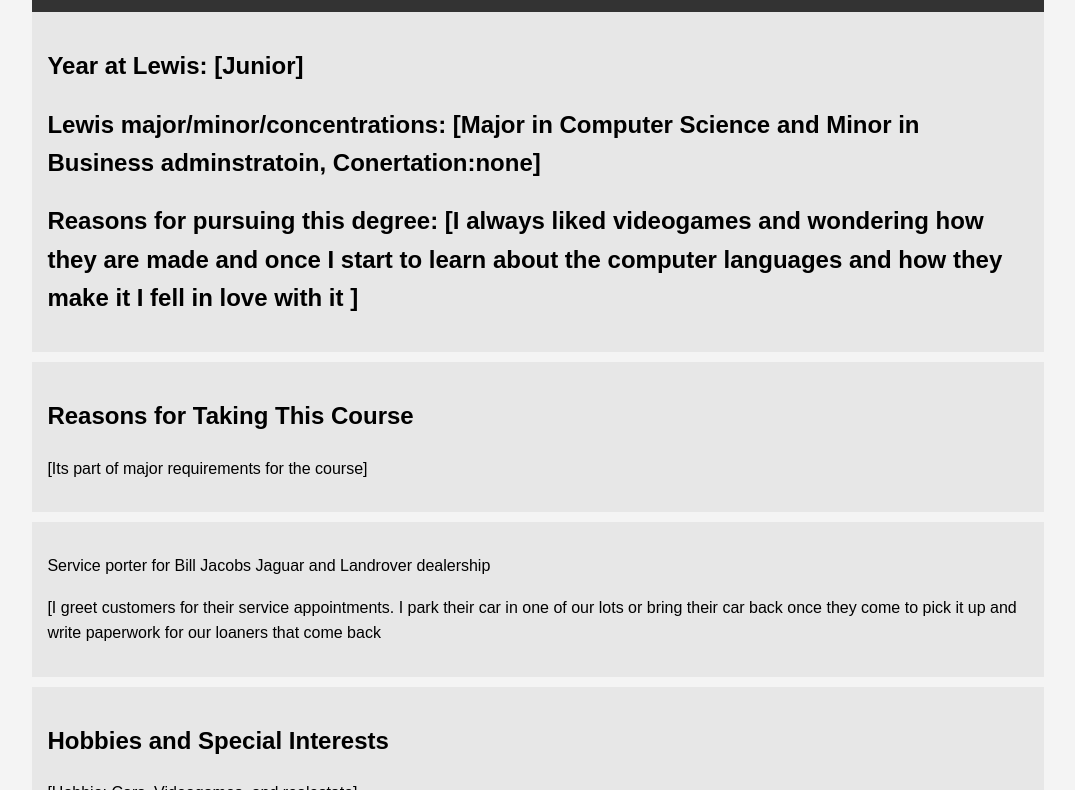
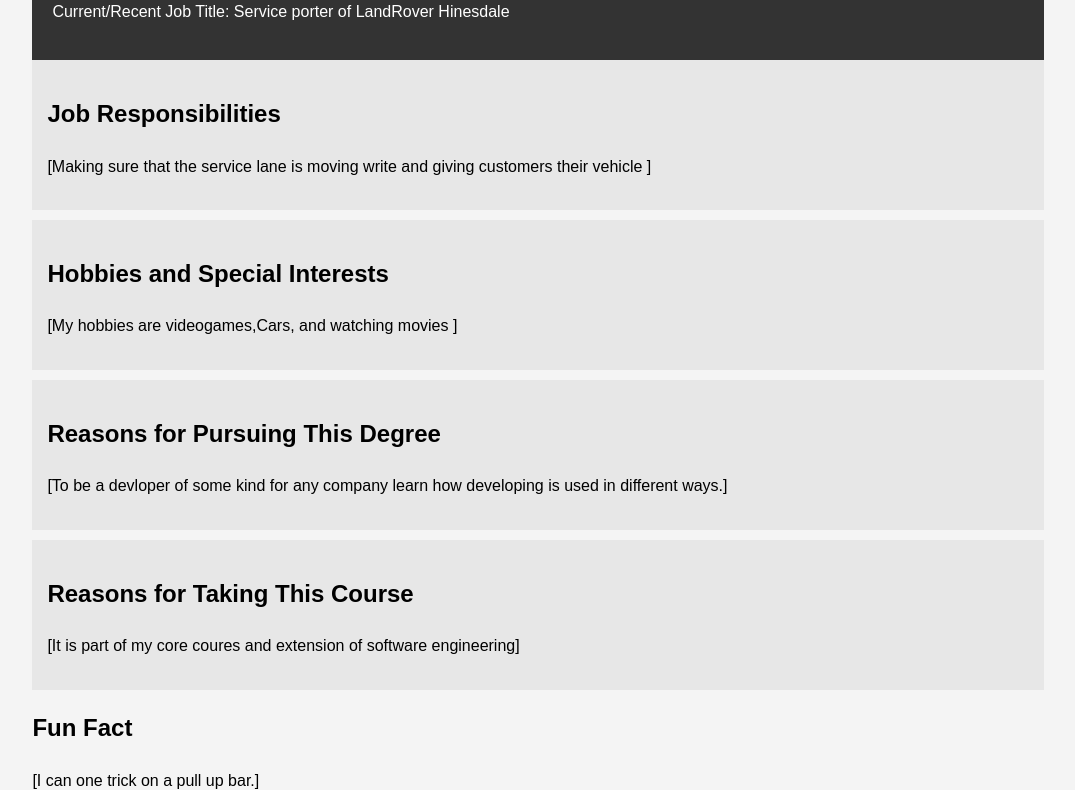
Before and after one commit to jvac2332/me1, a plain HTML site: page index.html in a window 1280 px wide. Shown: the part 138-928 px from the top of the page, without its empty margins (102-1177 px from the left). Drawn offline with Linux system fonts and the light colour scheme.

Commit message:
Add files via upload

```diff
--- a/index.html
+++ b/index.html
@@ -21,7 +21,7 @@
         .main-info h1 {
             margin: 0;
         }
-        .hobbies, .lewis, .course, .job {
+        .hobbies, .career, .course {
             background: #e7e7e7;
             padding: 15px;
             margin-bottom: 10px;
@@ -31,36 +31,34 @@
 <body>
     <div class="container">
         <header class="main-info">
-            <h1>[Joshua Vachachira]</h1>
-            <h1>Preferred Name: [Josh]</h1>
+            <h1>Your Name: Joshua Vachachira</h1>
+            <p>Preferred Name: Joshua</p>
+            <p>Current/Recent Job Title: Service porter of LandRover Hinesdale </p>
         </header>
 
-        <section class="lewis">
-			<h2>Year at Lewis: [Junior]</h2>
-			<h2>Lewis major/minor/concentrations: [Major in Computer Science and Minor in Business adminstratoin, Conertation:none]</h2>
-			<h2>Reasons for pursuing this degree: [I always liked videogames and wondering how they are made and once I start to learn about the computer languages and
-				how they make it I fell in love with it ]</h2>
-        </section>
-
-		<section class="course">
-            <h2>Reasons for Taking This Course</h2>
-            <p>[Its part of major requirements for the course]</p>
-        </section>
-
-		<section class="job">
-            <p>Service porter for Bill Jacobs Jaguar and Landrover dealership</p>
-			<p>[I greet customers for their service appointments. I park their car in one of our lots or bring their car back once they come to pick it up
-			and write paperwork for our loaners that come back</p>
+        <section class="career">
+            <h2>Job Responsibilities</h2>
+            <p>[Making sure that the service lane is moving write and giving customers their vehicle ]</p>
         </section>
 
         <section class="hobbies">
             <h2>Hobbies and Special Interests</h2>
-            <p>[Hobbie: Cars, Videogames, and realestate]</p>
+            <p>[My hobbies are videogames,Cars, and watching movies ]</p>
+        </section>
+
+        <section class="career">
+            <h2>Reasons for Pursuing This Degree</h2>
+            <p>[To be a devloper of some kind for any company learn how developing is used in different ways.]</p>
+        </section>
+
+        <section class="course">
+            <h2>Reasons for Taking This Course</h2>
+            <p>[It is part of my core coures and extension of software engineering]</p>
         </section>
 
         <section class="fun-fact">
             <h2>Fun Fact</h2>
-            <p>[A fun fact about yourself]</p>
+            <p>[I can one trick on a pull up bar.]</p>
         </section>
     </div>
 </body>
```
